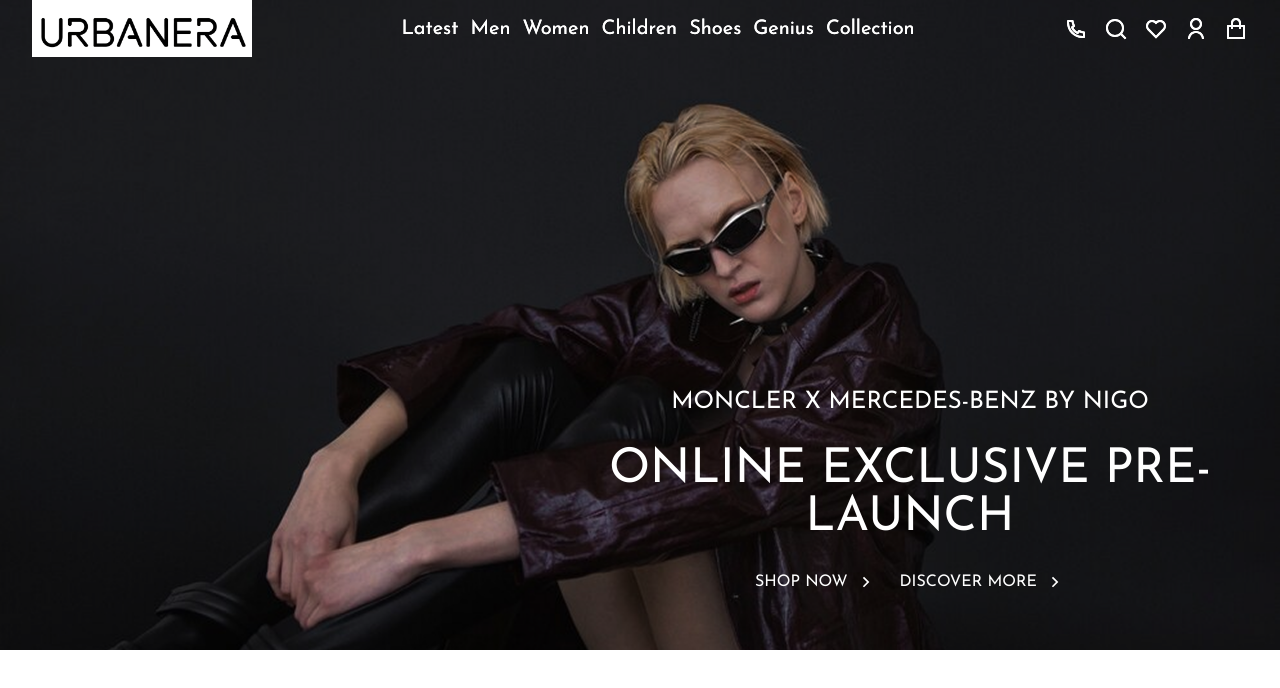
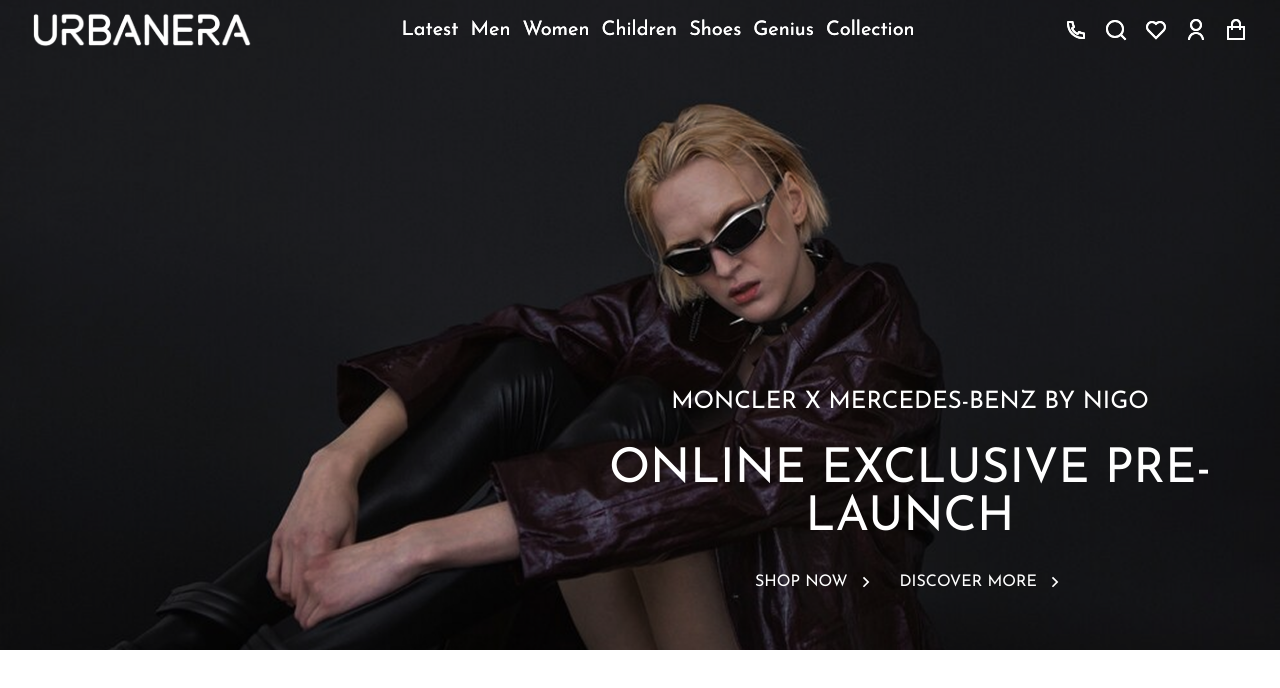
Before and after one commit to wakar-malik/urbanera-frontend, a React (Vite) app: page / in a window 1280 px wide. Shown: the top 688 px of the page. Built offline with nearby package versions, Linux system fonts and the light colour scheme.

Commit message:
navbar logo changes done

```diff
--- a/src/sections/navbar/Navbar.jsx
+++ b/src/sections/navbar/Navbar.jsx
@@ -15,8 +15,9 @@
   }, [])
 
   return (
-    <div className={`flex justify-between fixed top-0 right-0 left-0 px-8 z-10 hover:bg-white hover:text-black transition duration-400 ${sticky ? 'text-black bg-white' : 'text-white'}`}>
-      <img className='w-[220px] cursor-pointer bg-white' src={images.logo} alt="logo" />
+    <div className={`flex justify-between fixed top-0 right-0 left-0 px-8 py-3 z-10 group hover:bg-white hover:text-black transition duration-400 ${sticky ? 'text-black bg-white' : 'text-white'}`}>
+      <div className={`absolute top-3 w-2xs h-14 group-hover:opacity-100 ${sticky ? 'opacity-100' : 'opacity-0'}`}><img className='-ml-1.5' src={images.logo} alt="" /></div>
+      <img className='w-[220px] cursor-pointer' src={images.lightLogo} alt="logo" />
       <List />
       <div id="order-profile-section" className='flex items-center gap-4 cursor-pointer'>
         <Icon ReactIcon={<ICONS.RiPhoneLine className='text-2xl' />} />
--- a/src/utils/image.js
+++ b/src/utils/image.js
@@ -1,4 +1,5 @@
-import logo from '../assets/moncler-images/logo.png';
+import logo from '../assets/moncler-images/Dark-logo.png';
+import lightLogo from '../assets/moncler-images/Light-logo.png';
 import heroSlide1 from '../assets/moncler-images/hero-slide-img1.png'
 import heroSlide2 from '../assets/moncler-images/hero-slide-img2.png'
 import sliderImage1 from '../assets/moncler-images/slider-image-1.png'
@@ -12,6 +13,7 @@
 import thirdSliderImg3 from '../assets/moncler-images/third-slider-img3.png'
 
 const images = {
+  lightLogo,
   logo,
   heroSlide1,
   heroSlide2,
```
Also changed, not shown: src/assets/moncler-images/Dark-logo.png (added), src/assets/moncler-images/Light-logo.png (added).
